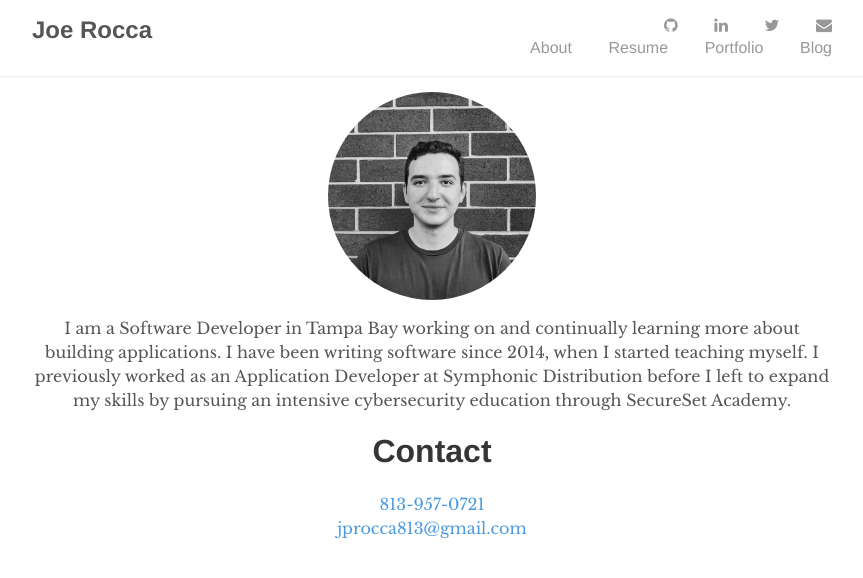
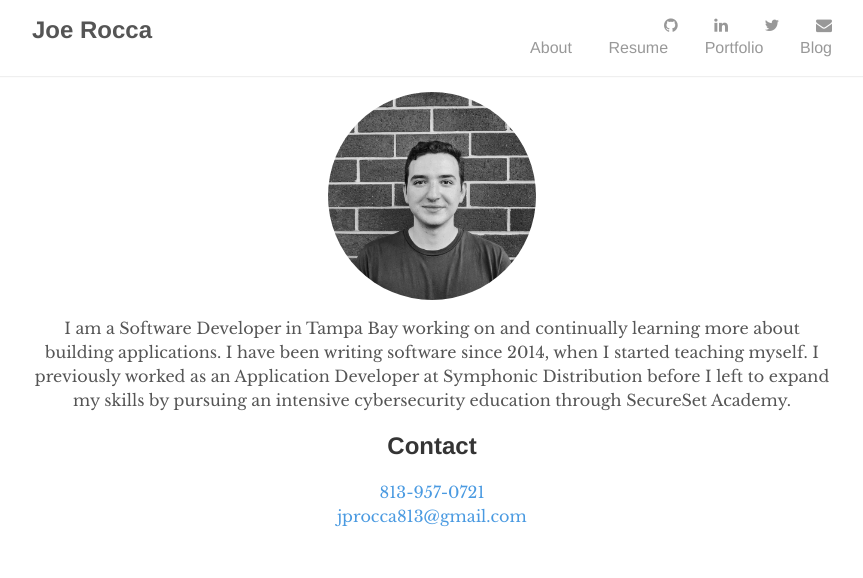
Before and after one commit to joerocca/joerocca.github.io, a Jekyll site: the page built from index.md, in a window 1280 px wide. Shown: the top 578 px of the page, without its empty margins (208-1071 px from the left). Built offline with Jekyll 4.4.1, drawn with Linux system fonts in a browser that asks for light colours.

```diff
--- a/_sass/_about.scss
+++ b/_sass/_about.scss
@@ -4,7 +4,7 @@
     border-radius: 100%;
   }
 
-  h1, p {
+  h2, p {
     text-align: center;
   }
 }
--- a/index.md
+++ b/index.md
@@ -7,7 +7,7 @@ title: About
 
 I am a Software Developer in Tampa Bay working on and continually learning more about building applications. I have been writing software since 2014, when I started teaching myself. I previously worked as an Application Developer at Symphonic Distribution before I left to expand my skills by pursuing an intensive cybersecurity education through SecureSet Academy.
 
-# Contact
+## Contact
 [{{ site.author.phone }}](tel:{{ site.author.phone }})
 <br>
 [{{ site.author.email }}](mailto:{{ site.author.email }})
```
